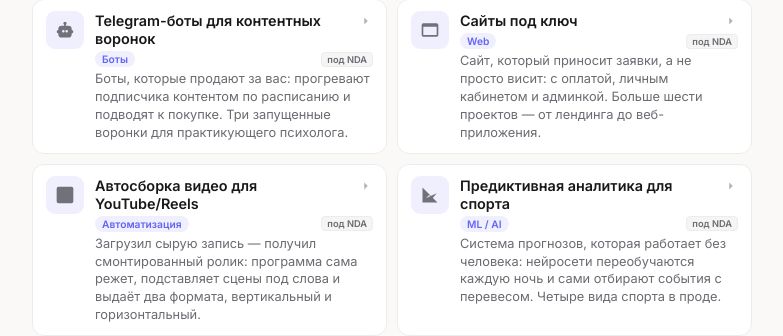
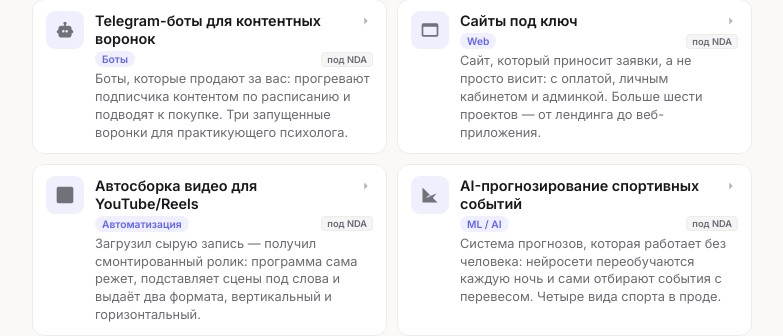
Before and after one commit to Mikhail-prog4/krivoshein, a plain HTML site: page portfolio.html in a window 1280 px wide. Shown: the part 880-1216 px from the top of the page, without its empty margins (248-1031 px from the left). Drawn offline with Linux system fonts and the light colour scheme.

Commit message:
fix: переименовано «Предиктивная аналитика» → «AI-прогнозирование спортивных событий»
Co-Authored-By: Claude Opus 4.6 <noreply@anthropic.com>

```diff
--- a/portfolio.html
+++ b/portfolio.html
@@ -539,7 +539,7 @@
       },
       {
         icon: "chart", badge: "ML / AI", flagship: true,
-        title: "Предиктивная аналитика для спорта",
+        title: "AI-прогнозирование спортивных событий",
         desc: "Система прогнозов, которая работает без человека: нейросети переобучаются каждую ночь и сами отбирают события с перевесом. Четыре вида спорта в проде.",
         result: "4 спорта · 5 моделей · 190 фичей · 30+ лиг · CLV +2.58% · автопайплайн 24/7",
         whyMe: "Единственный разработчик: от сбора данных и обучения моделей до Telegram-бота и деплоя",
```
